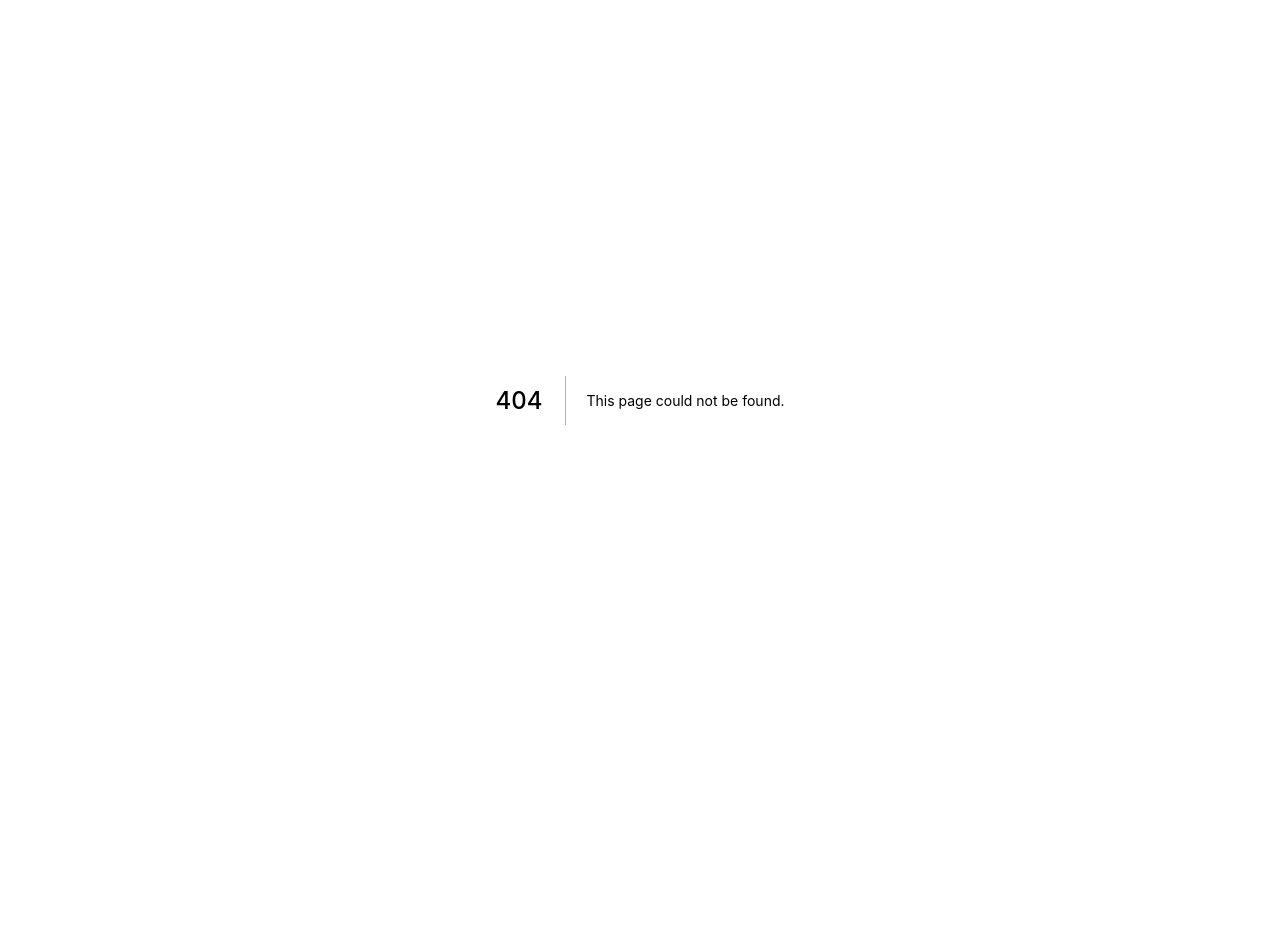
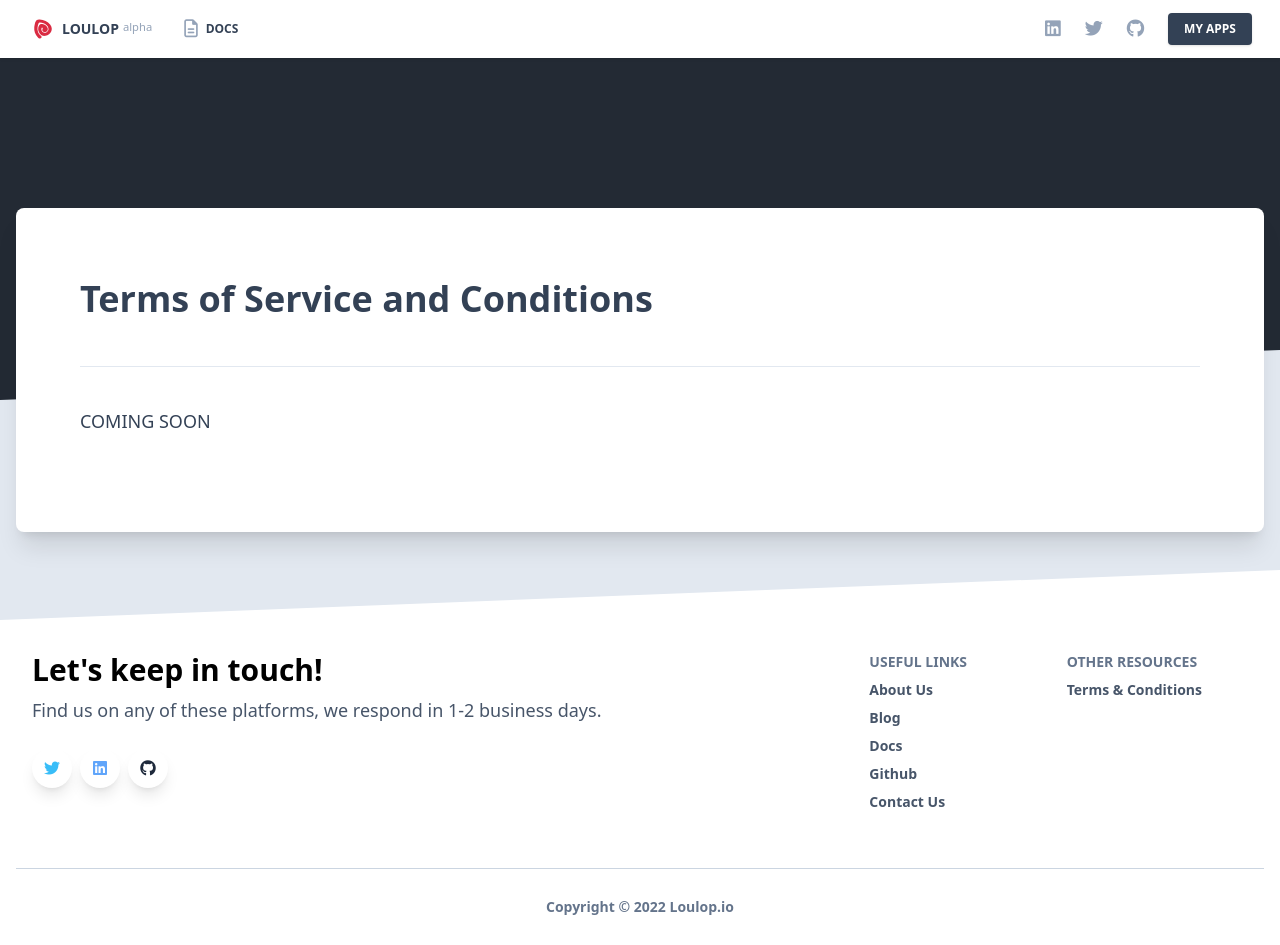
Before and after one commit to Loulop/raas-home-app, a Next.js app: page /tos-and-conditions in a window 1280 px wide. Before the commit this address had no page. Before the commit the page ends 800 px from the top, so only its background shows below. Built offline with nearby package versions, Linux system fonts and the light colour scheme.

Commit message:
terms of service

```diff
--- a/src/components/home/navbar.tsx
+++ b/src/components/home/navbar.tsx
@@ -18,7 +18,7 @@ export default function Navbar() {
               <div className="inline mx-2 flex">
                 <Image
                   className=""
-                  src={"images/logo192.svg"}
+                  src={"/images/logo192.svg"}
                   alt="logo"
                   width={22}
                   height={22}
--- a/src/pages/about-us.tsx
+++ b/src/pages/about-us.tsx
@@ -49,7 +49,7 @@ const AboutUs: NextPage = () => {
                   >
                     <Image
                       alt="..."
-                      src={"images/logo-named-2.png"}
+                      src={"/images/logo-named-2.png"}
                       width={90}
                       height={90}
                       objectFit="contain"
--- a/src/pages/index.tsx
+++ b/src/pages/index.tsx
@@ -49,7 +49,7 @@ const Home: NextPage = () => {
           </div>
         </div>
         <div className="absolute top-0 b-auto right-0 pt-16 sm:w-6/12 -mt-48 sm:mt-0 w-10/12 max-h-860-px -z-50 h-full">
-          <Image src={"images/logo_bg759.svg"} layout="fill" alt="..." />
+          <Image src={"/images/logo_bg759.svg"} layout="fill" alt="..." />
         </div>
       </section>
       {/**/}
--- /dev/null
+++ b/src/pages/tos-and-conditions.tsx
@@ -0,0 +1,68 @@
+import type { NextPage } from "next";
+import Navbar from "../components/home/navbar";
+import Footer from "../components/home/footer";
+import Image from "next/image";
+
+const ToSandConditions: NextPage = () => {
+  return (
+    <>
+      <Navbar />
+      {/**/}
+      <section className="relative block h-400-px">
+        <div className="absolute top-0 w-full h-full bg-center bg-slate-600">
+          <span
+            id="blackOverlay"
+            className="w-full h-full absolute opacity-50 bg-black"
+          ></span>
+        </div>
+        {/**/}
+        <div
+          className="top-auto bottom-0 left-0 right-0 w-full absolute pointer-events-none overflow-hidden h-16"
+          style={{ transform: "translateZ(0)" }}
+        >
+          <svg
+            className="absolute bottom-0 overflow-hidden"
+            xmlns="http://www.w3.org/2000/svg"
+            preserveAspectRatio="none"
+            version="1.1"
+            viewBox="0 0 2560 100"
+            x="0"
+            y="0"
+          >
+            <polygon
+              className="text-slate-200 fill-current"
+              points="2560 0 2560 100 0 100"
+            ></polygon>
+          </svg>
+        </div>
+      </section>
+      {/**/}
+      <section className="relative py-16 bg-slate-200">
+        <div className="container mx-auto px-4">
+          <div className="relative flex flex-col min-w-0 break-words bg-white w-full mb-6 shadow-xl rounded-lg -mt-64">
+            <div className="px-16">
+              <div className="mt-16">
+                <h3 className="text-4xl font-semibold leading-normal mb-2 text-slate-700 mb-2">
+                  Terms of Service and Conditions
+                </h3>
+              </div>
+              <div className="mt-10 pt-10 pb-20 border-t border-slate-200">
+                <div className="flex flex-wrap">
+                  <div className="w-full lg:w-9/12">
+                    <p className="mb-4 text-lg leading-relaxed text-slate-700">
+                      COMING SOON
+                    </p>
+                  </div>
+                </div>
+              </div>
+            </div>
+          </div>
+        </div>
+      </section>
+      {/**/}
+      <Footer />
+    </>
+  );
+};
+
+export default ToSandConditions;
```
